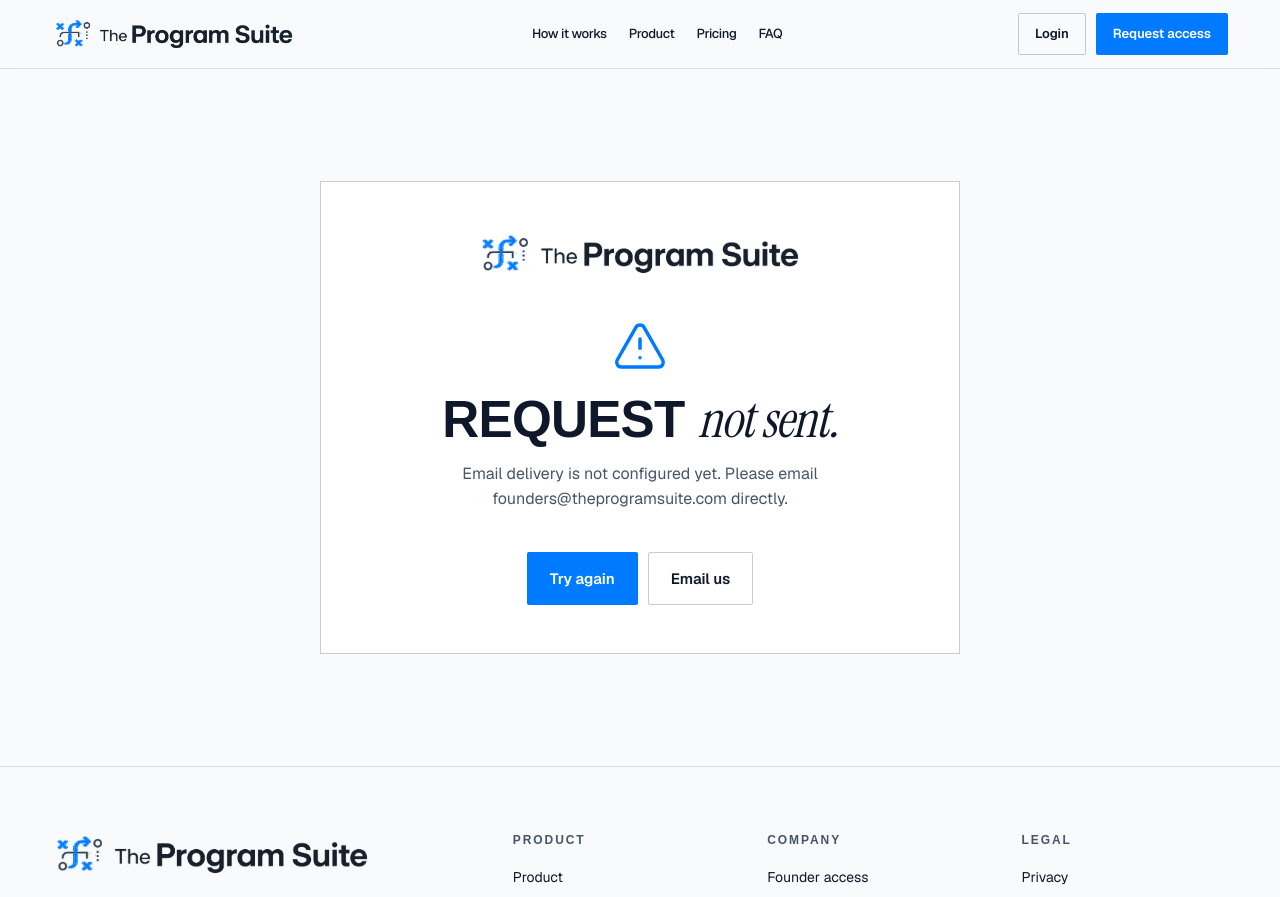
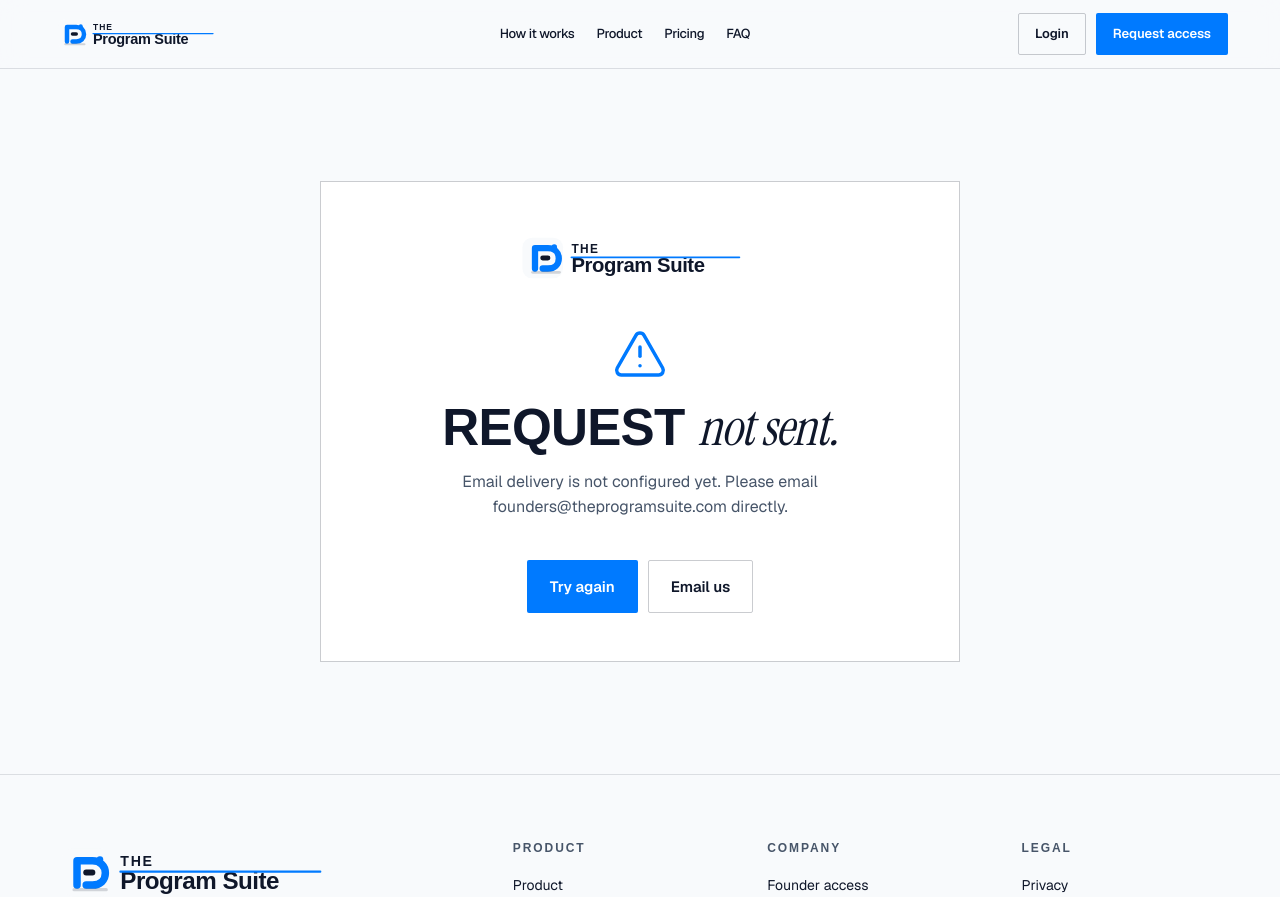
Before and after one commit to jyuseflarry-max/theprogramsuite, a Next.js app: page /founder-access/error in a window 1280 px wide. Shown: the top 897 px of the page. Built offline with nearby package versions, Linux system fonts and the light colour scheme; a web font is replaced by a local one.

Commit message:
Replace marketing wordmark

```diff
--- a/src/app/founder-access/error/page.tsx
+++ b/src/app/founder-access/error/page.tsx
@@ -26,11 +26,11 @@
         >
           <Image
             alt="The Program Suite"
-            className="mx-auto h-12 w-auto object-contain"
-            height={48}
+            className="mx-auto h-14 w-auto object-contain"
+            height={160}
             priority
-            src="/the-program-suite-selected-blue-cropped.png"
-            width={326}
+            src="/the-program-suite-wordmark.svg"
+            width={720}
           />
           <AlertTriangle
             aria-hidden="true"
--- a/src/app/founder-access/thanks/page.tsx
+++ b/src/app/founder-access/thanks/page.tsx
@@ -15,11 +15,11 @@
         >
           <Image
             alt="The Program Suite"
-            className="mx-auto h-12 w-auto object-contain"
-            height={48}
+            className="mx-auto h-14 w-auto object-contain"
+            height={160}
             priority
-            src="/the-program-suite-selected-blue-cropped.png"
-            width={326}
+            src="/the-program-suite-wordmark.svg"
+            width={720}
           />
           <CheckCircle2
             aria-hidden="true"
--- a/src/components/SiteFooter.tsx
+++ b/src/components/SiteFooter.tsx
@@ -10,10 +10,10 @@
           <div className="max-w-[380px]">
             <Image
               alt="The Program Suite - The Operating System for Winning Programs"
-              className="h-auto w-full max-w-[320px]"
-              height={259}
-              src="/the-program-suite-selected-blue-cropped.png"
-              width={1759}
+              className="h-auto w-full max-w-[300px]"
+              height={160}
+              src="/the-program-suite-wordmark.svg"
+              width={720}
             />
             <p className="mt-4 text-[14.5px] leading-[1.5] text-[color:var(--color-ink-soft)]">
               The operating system for school sports: athletes, practice, training, schedule,
--- a/src/components/SiteNav.tsx
+++ b/src/components/SiteNav.tsx
@@ -17,11 +17,11 @@
         <Link aria-label="The Program Suite home" href="/" className="flex items-center gap-3">
           <Image
             alt="The Program Suite"
-            src="/the-program-suite-selected-blue-cropped.png"
-            width={1759}
-            height={259}
+            src="/the-program-suite-wordmark.svg"
+            width={720}
+            height={160}
             priority
-            className="h-9 w-auto object-contain"
+            className="h-10 w-auto object-contain"
           />
         </Link>
 
```
Also changed, not shown: public/the-program-suite-wordmark.svg.
